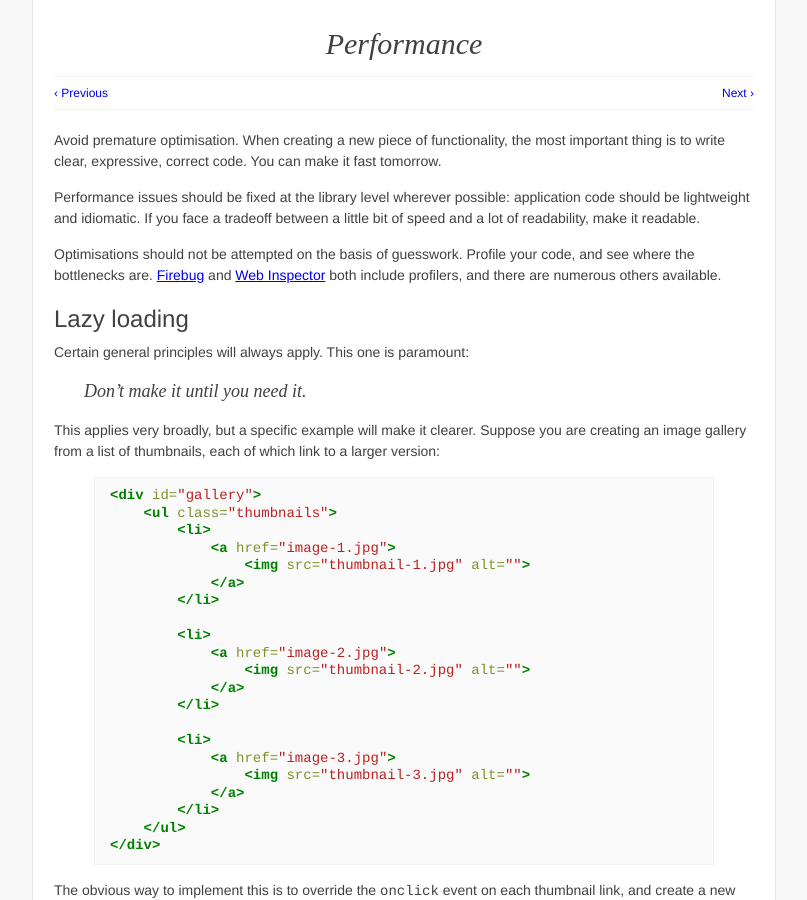
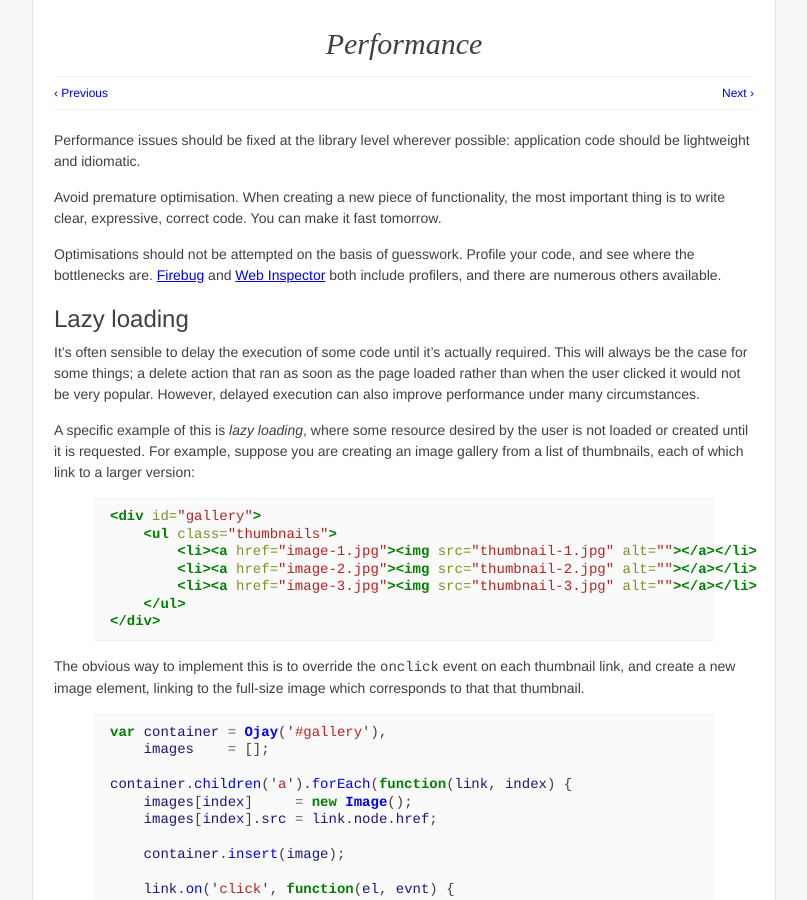
Before and after one commit to othermedia/js-handbook, a Jekyll site: the page built from performance.md, in a window 1280 px wide and 900 px high. Shown: the whole window, without its empty margins (236-1043 px from the left). Built offline with Jekyll 4.4.1, drawn with Linux system fonts in a browser that asks for light colours; Markdown is read by kramdown in place of the engine named in the settings; some of the changed text lies outside the part shown.

Commit message:
Clean up the style and add some caveats to the performance chapter.

```diff
--- a/performance.md
+++ b/performance.md
@@ -6,13 +6,12 @@ next:     functional-programming
 ---
 
 
+Performance issues should be fixed at the library level wherever possible:
+application code should be lightweight and idiomatic.
+
 Avoid premature optimisation. When creating a new piece of functionality, the
 most important thing is to write clear, expressive, correct code. You can make
 it fast tomorrow.
-
-Performance issues should be fixed at the library level wherever possible:
-application code should be lightweight and idiomatic. If you face a tradeoff
-between a little bit of speed and a lot of readability, make it readable.
 
 Optimisations should not be attempted on the basis of guesswork. Profile your
 code, and see where the bottlenecks are. [Firebug][firebug] and
@@ -26,34 +25,23 @@ available.
 Lazy loading
 ------------
 
-Certain general principles will always apply. This one is paramount:
+It's often sensible to delay the execution of some code until it's actually
+required. This will always be the case for some things; a delete action that
+ran as soon as the page loaded rather than when the user clicked it would not
+be very popular. However, delayed execution can also improve performance under
+many circumstances.
 
-> Don't make it until you need it.
-
-This applies very broadly, but a specific example will make it clearer. Suppose
+A specific example of this is _lazy loading_, where some resource desired by
+the user is not loaded or created until it is requested. For example, suppose
 you are creating an image gallery from a list of thumbnails, each of which link
 to a larger version:
 
 {% highlight html %}
 <div id="gallery">
     <ul class="thumbnails">
-        <li>
-            <a href="image-1.jpg">
-                <img src="thumbnail-1.jpg" alt="">
-            </a>
-        </li>
-
-        <li>
-            <a href="image-2.jpg">
-                <img src="thumbnail-2.jpg" alt="">
-            </a>
-        </li>
-
-        <li>
-            <a href="image-3.jpg">
-                <img src="thumbnail-3.jpg" alt="">
-            </a>
-        </li>
+        <li><a href="image-1.jpg"><img src="thumbnail-1.jpg" alt=""></a></li>
+        <li><a href="image-2.jpg"><img src="thumbnail-2.jpg" alt=""></a></li>
+        <li><a href="image-3.jpg"><img src="thumbnail-3.jpg" alt=""></a></li>
     </ul>
 </div>
 {% endhighlight %}
@@ -169,6 +157,12 @@ $('a.highlight').on('click', function() {
 });
 {% endhighlight %}
 
+Of course, if you are inserting paragraphs with a class of `shiny` into the
+document after this code runs, the `flash` method won't be run on them, so
+sometimes it _is_ necessary to re-query the DOM. The important lesson is to do
+this as rarely as possible; DOM queries are, along with network latency, one of
+the biggest performance bottlenecks in JavaScript applications.
+
 Certain kinds of query are much faster than others. All browsers keep a global
 lookup table of element `id`s, so accessing a DOM node via its `id` value will
 always be much faster than traversing the DOM tree.
```
